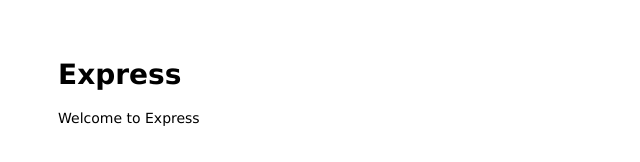
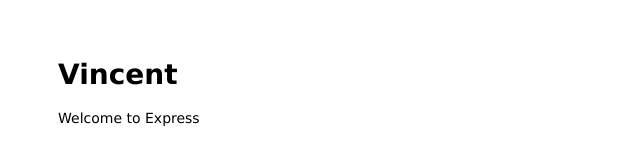
Before and after one commit to vss5123/sp21ist256, a website: page public/index.html in a window 1280 px wide. Shown: the full height of the page, 0-640 px from the left. Drawn offline with Linux system fonts and the light colour scheme.

Commit message:
Added name

```diff
--- a/public/index.html
+++ b/public/index.html
@@ -6,7 +6,7 @@
 </head>
 
 <body>
-  <h1>Express</h1>
+  <h1>Vincent</h1>
   <p>Welcome to Express</p>
 </body>
 
```
